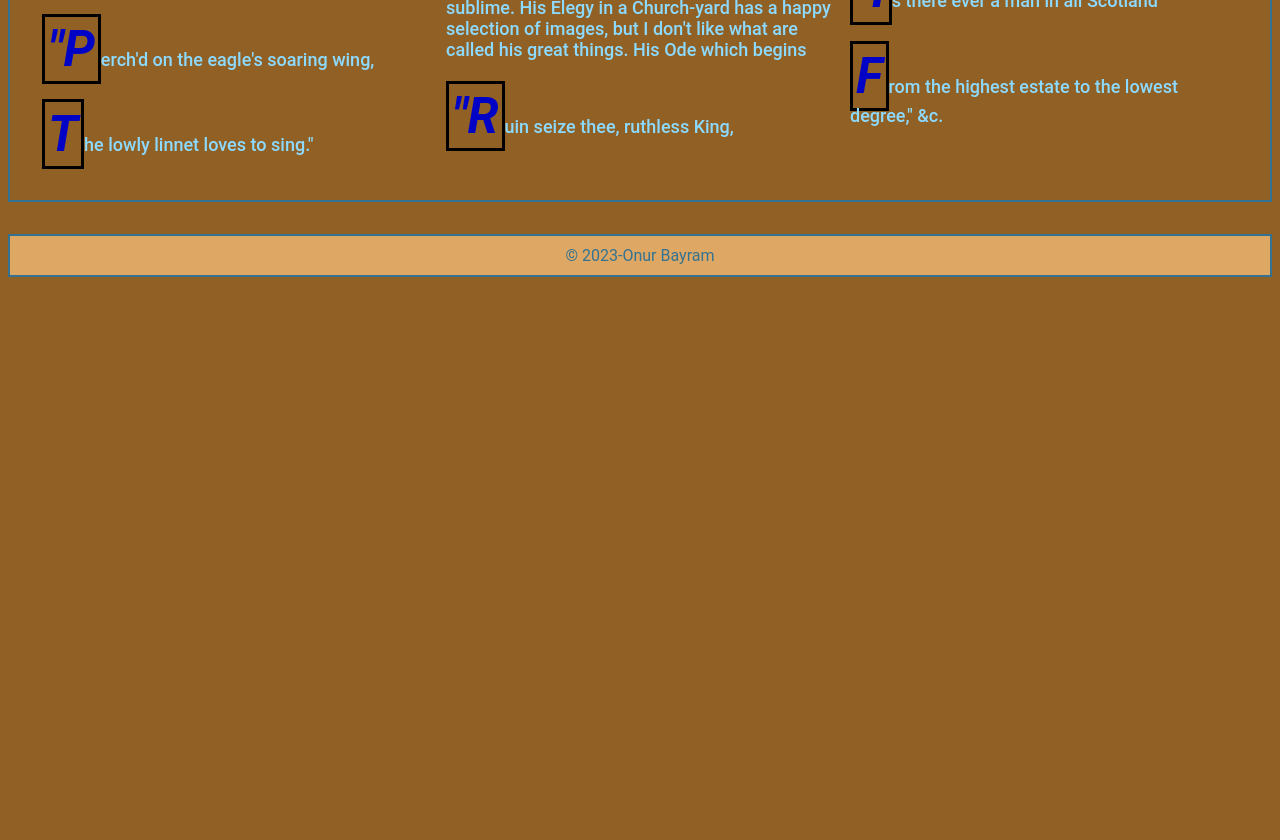
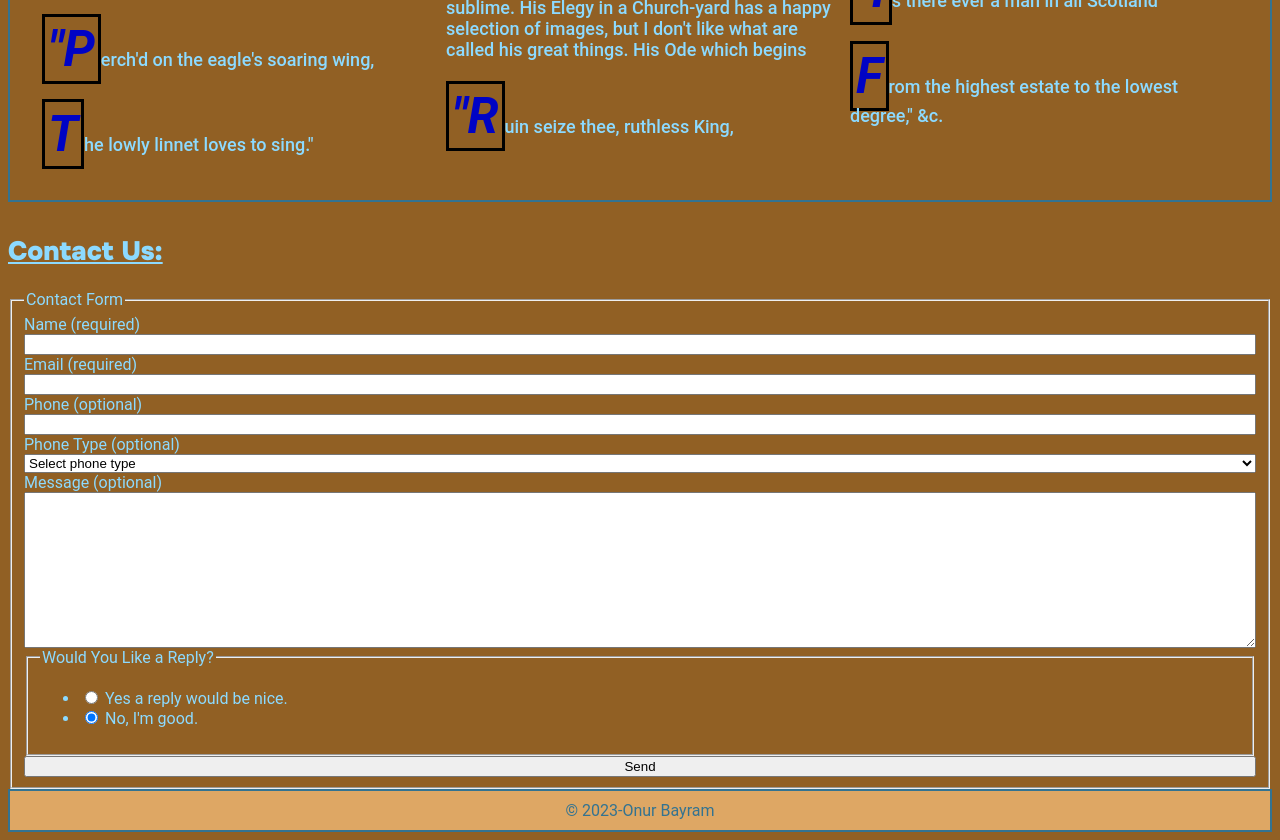
Before and after one commit to RVCC-IDMX/about-me-Onurbayram1, a plain HTML site: page index.html in a window 1280 px wide. Shown: the part 4562-5402 px from the top of the page. Before the commit the page ends 4847 px from the top, so only its background shows below. Drawn offline with Linux system fonts and the light colour scheme.

Commit message:
Add netlify form

```diff
--- a/css/style.css
+++ b/css/style.css
@@ -177,3 +177,7 @@ figure{
     border: 7.5px solid #337391;
     bo
 }
+
+#formElements{
+    display: grid;
+}
--- a/index.html
+++ b/index.html
@@ -144,6 +144,77 @@
 
                 <p>From the highest estate to the lowest degree," &c.</p></div>
         </article>
+
+        <section id = Contact>
+
+            <h2>Contact Us:</h2>
+
+            <form id="contactform" name="contactform" data-netlify="true" method="post">
+
+                <fieldset>
+                    <legend>Contact Form </legend>
+
+                 <div id="formElements">
+
+                    <!-- Name -->
+                    <label for="name">Name (required)</label>
+                    <input type="text" id="name" name="name" required>
+
+                    <!--Email-->
+                    <label for="email">Email (required)</label>
+                    <input type="email" id="email" name="email" required>
+
+                    <!--Phone-->
+                    <label for="phone"> Phone (optional) </label>
+                    <input type="tel" id="phone" name="phone">
+
+                    <!--Phone Type-->
+                    <label for = "phonetype"> Phone Type (optional)</label>
+                    <select id= "phonetype">
+                        <option value="" selected>Select phone type</option>
+
+                        <option value="Moblie">Mobile</option>
+
+                        <option value="Work"> Work</option>
+
+                        <option value="Home"> Home</option>
+                    </select>
+
+                    <!--Message-->
+                    <label for="message">Message (optional) </label>
+                    <textarea id= message name="message" rows="10"></textarea>
+
+                    <!--Reply-->
+                    <fieldset>
+                        <legend> Would You Like a Reply?</legend>
+
+                        <ul>
+                            <li>
+                                <input type="radio" id="message-yes" name = "reply" value="Yes a reply would be nice.">
+                                 <label for="message-yes">Yes a reply would be nice. </label>
+                            </li>
+
+                            <li>
+                                <input type="radio" id = "messgae-no" name = "reply" value="No, I'm good." checked >
+
+                                <label for="messgae-no">No, I'm good.</label>
+
+                            </li>
+                        </ul>
+                    </fieldset>
+
+                    <!--Submit-->
+                <button type = "submit">Send</button>
+
+                 </div>
+
+                </fieldset>
+
+
+            </form>
+
+
+        </section>
     </main>
 
     <footer>
```
